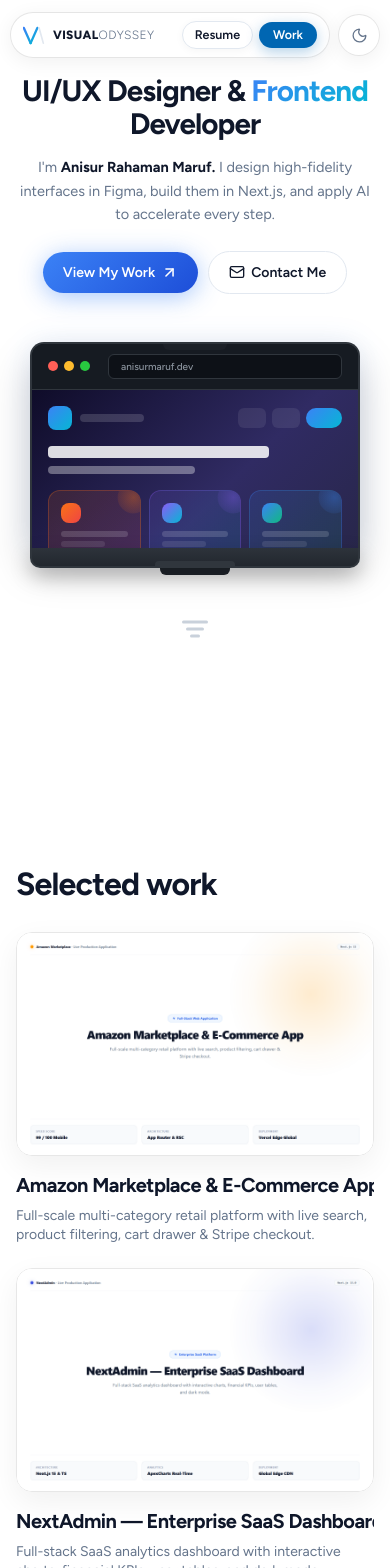
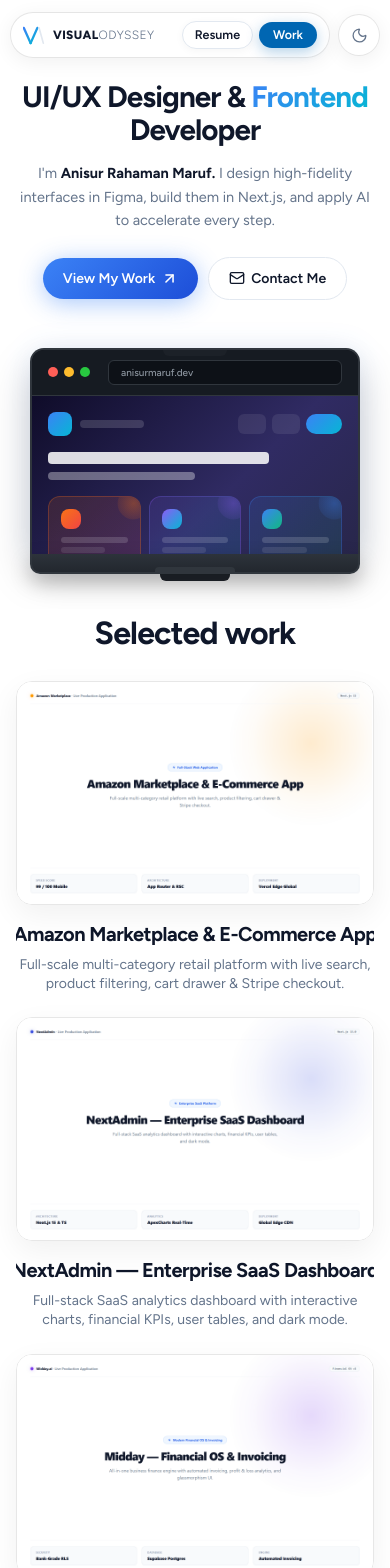
Before and after one commit to maruf320101/Visual-odyssey, a Next.js app: page / in a window 390 px wide. Shown: the top 1568 px of the page. Built offline with nearby package versions, Linux system fonts and the light colour scheme.

Commit message:
Center Selected work, Archive and Footer on mobile, add 10px navbar gap, and eliminate space above Selected work

```diff
--- a/components/Footer.tsx
+++ b/components/Footer.tsx
@@ -16,10 +16,11 @@
   return (
     <footer className="w-full mx-auto px-4 sm:px-6 py-8 sm:py-14" style={{ maxWidth: "var(--content-width, 1450px)" }}>
       <div
-        className="flex flex-wrap items-center gap-2 sm:gap-3 text-[12px]"
-        style={{ borderTop: "1px solid var(--border)", paddingTop: "1.25rem" }}
+        className="flex flex-col sm:flex-row items-center justify-center sm:justify-between text-center gap-3 sm:gap-4 text-[12px]"
+        style={{ borderTop: "1px solid var(--border)", paddingTop: "1.5rem" }}
       >
-        {/* Logo mark */}
+        {/* Logo mark + Statement */}
+        <div className="flex items-center justify-center gap-2">
           <svg width="16" height="14" viewBox="0 0 26 22" fill="none" aria-hidden="true">
             <path d="M1 2L9 20" stroke="url(#ft-grad)" strokeWidth="2.8" strokeLinecap="round"/>
             <path d="M9 20L17 2" stroke="url(#ft-grad)" strokeWidth="2.8" strokeLinecap="round"/>
@@ -32,10 +33,10 @@
             </defs>
           </svg>
 
-        {/* Statement */}
           <span className="font-medium" style={{ color: "var(--fg)" }}>
             {FOOTER.statement}
           </span>
+        </div>
 
         {/* Side project link */}
         <a
@@ -48,8 +49,8 @@
           {FOOTER.sideProject.label}
         </a>
 
-        {/* Copyright — pushed right on large screens */}
-        <span className="sm:ml-auto" style={{ color: "var(--fg-muted)" }}>
+        {/* Copyright */}
+        <span style={{ color: "var(--fg-muted)" }}>
           © {year} {SITE.copyright}
         </span>
 
--- a/components/Hero.tsx
+++ b/components/Hero.tsx
@@ -152,7 +152,7 @@
       type="button"
       onClick={() => document.getElementById("work")?.scrollIntoView({ behavior: "smooth" })}
       aria-label="Scroll to selected work"
-      className="group cursor-pointer flex flex-col items-center gap-1.5 p-3 rounded-full transition-all duration-200 hover:scale-110 active:scale-95 focus-visible:outline-none focus-visible:ring-2 focus-visible:ring-blue-500 mb-6 sm:mb-10"
+      className="hidden sm:flex group cursor-pointer flex-col items-center gap-1.5 p-3 rounded-full transition-all duration-200 hover:scale-110 active:scale-95 focus-visible:outline-none focus-visible:ring-2 focus-visible:ring-blue-500 mb-6 sm:mb-10"
       initial={{ opacity: 0, y: 12 }}
       animate={{ opacity: 1, y: 0 }}
       transition={{ delay: 1.3, duration: 0.6 }}
@@ -170,11 +170,11 @@
 export default function Hero() {
   return (
     <section
-      className="min-h-screen min-h-[100svh] flex flex-col justify-start sm:justify-between items-center px-4 sm:px-6 lg:px-8 pt-[58px] sm:pt-[150px] pb-8 sm:pb-16 relative overflow-hidden"
+      className="min-h-0 sm:min-h-screen sm:min-h-[100svh] flex flex-col justify-start sm:justify-between items-center px-4 sm:px-6 lg:px-8 pt-[68px] sm:pt-[150px] pb-4 sm:pb-16 relative overflow-hidden"
       aria-labelledby="hero-heading"
     >
       {/* ── Main grid ── */}
-      <div className="w-full mx-auto max-w-[1260px] mt-3 mb-6 sm:my-auto py-1 sm:py-0">
+      <div className="w-full mx-auto max-w-[1260px] mt-2 mb-2 sm:my-auto py-1 sm:py-0">
         <div className="grid grid-cols-1 lg:grid-cols-2 gap-6 sm:gap-10 lg:gap-14 items-center">
 
           {/* LEFT — Text */}
--- a/components/WorkSection.tsx
+++ b/components/WorkSection.tsx
@@ -209,9 +209,9 @@
       </TiltCard>
 
       {/* Body */}
-      <div className="flex flex-col gap-1.5">
+      <div className="flex flex-col gap-1.5 text-center sm:text-left items-center sm:items-start">
         <h3
-          className={`font-bold tracking-tight truncate transition-colors duration-150 group-hover:text-blue-500 flex items-center justify-between ${
+          className={`font-bold tracking-tight truncate transition-colors duration-150 group-hover:text-blue-500 flex items-center justify-center sm:justify-between w-full ${
             isLg ? "text-[20px] sm:text-[22px]" : "text-[16px]"
           }`}
           style={{ color: "var(--fg)" }}
@@ -219,7 +219,7 @@
           <span>{title}</span>
           <ArrowUpRight
             size={isLg ? 19 : 16}
-            className="opacity-0 group-hover:opacity-100 -translate-x-1 group-hover:translate-x-0 transition-all text-blue-500 shrink-0"
+            className="opacity-0 group-hover:opacity-100 -translate-x-1 group-hover:translate-x-0 transition-all text-blue-500 shrink-0 hidden sm:inline"
           />
         </h3>
         <p
@@ -239,10 +239,10 @@
   return (
     <section
       id="work"
-      className="w-full mx-auto px-4 sm:px-6 lg:px-8 pt-4 sm:pt-[50px] pb-12 sm:pb-32 scroll-mt-[45px] max-w-[1450px]"
+      className="w-full mx-auto px-4 sm:px-6 lg:px-8 pt-0 sm:pt-[50px] pb-12 sm:pb-32 scroll-mt-[45px] max-w-[1450px]"
     >
       {/* Header */}
-      <div className="mb-6 sm:mb-14">
+      <div className="mb-6 sm:mb-14 text-center sm:text-left">
         <h1
           className="text-[2rem] sm:text-[3.2rem] md:text-[3.6rem] font-bold tracking-tight"
           style={{ color: "var(--fg)" }}
@@ -260,12 +260,14 @@
 
       {/* Archive */}
       <div className="mt-12 sm:mt-24">
+        <div className="text-center sm:text-left">
           <h3
             className="text-[12px] sm:text-[13px] font-bold tracking-[0.14em] uppercase mb-4 sm:mb-8"
             style={{ color: "var(--fg-muted)" }}
           >
             Archive
           </h3>
+        </div>
         <div className="grid grid-cols-2 sm:grid-cols-3 lg:grid-cols-4 gap-x-3.5 sm:gap-x-6 gap-y-7 sm:gap-y-12">
           {WORK_ARCHIVE.map((item) => (
             <WorkTile key={item.slug} {...item} size="sm" />
```
Lines whose indentation alone changed are shown as unchanged.
